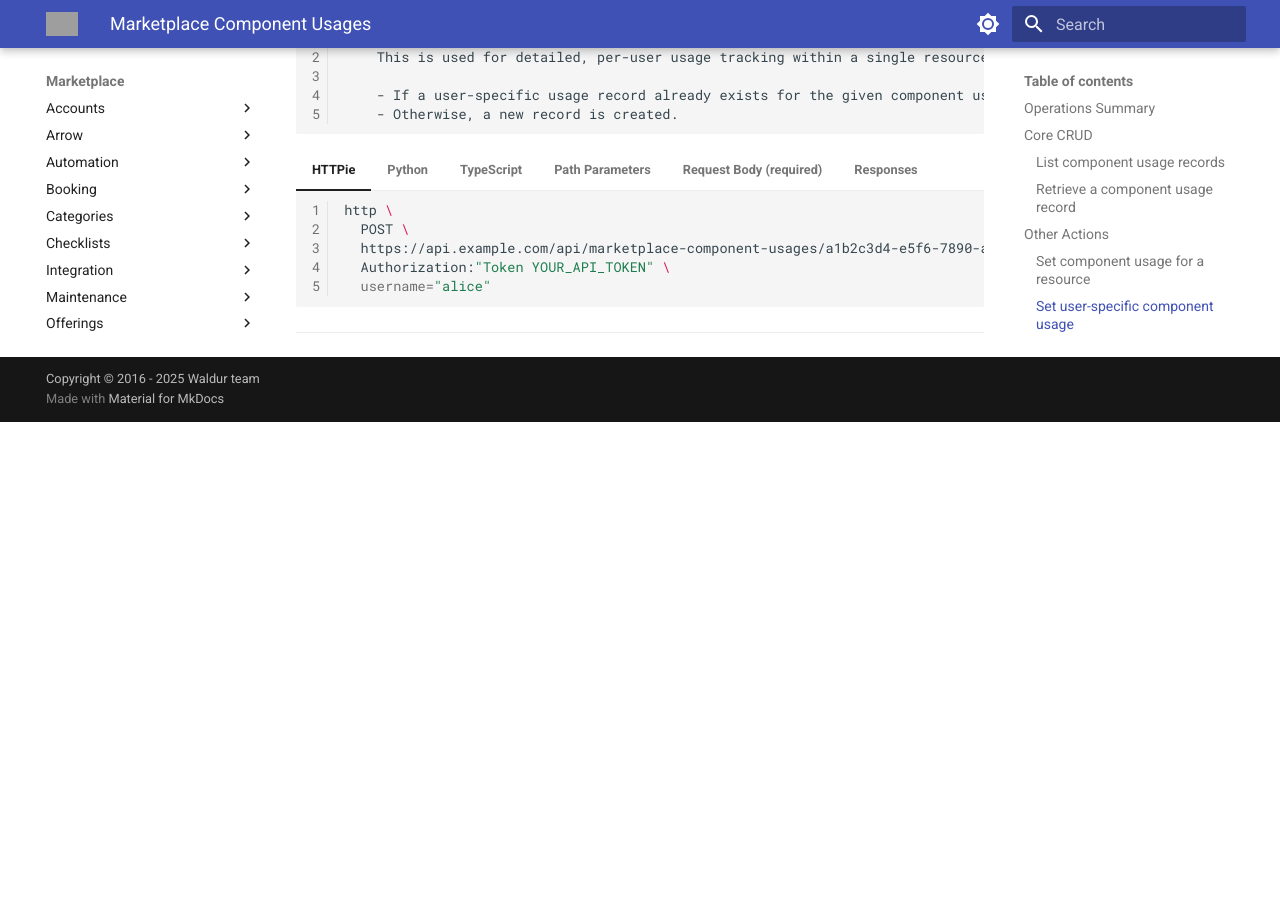
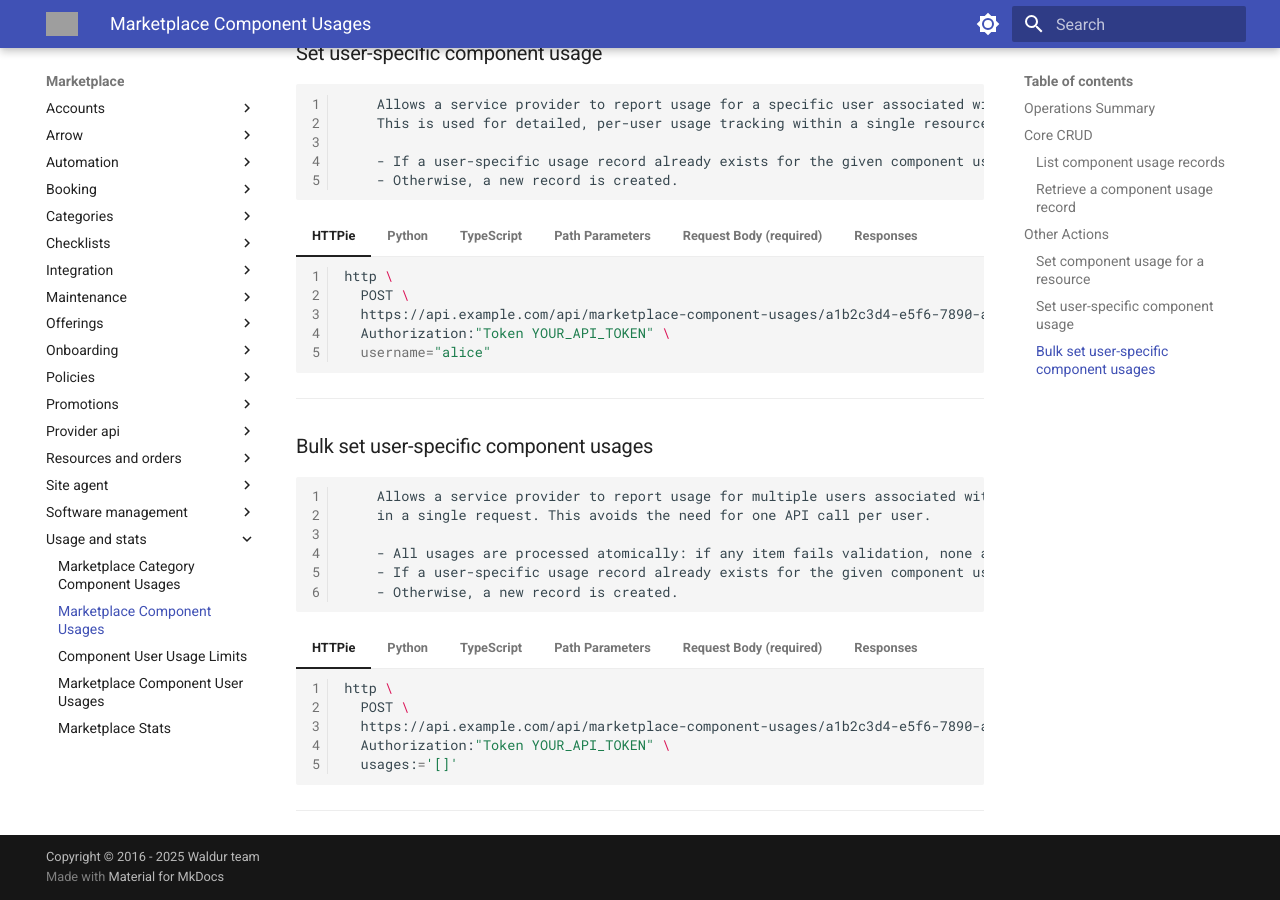
Before and after one commit to waldur/api-docs, an MkDocs documentation site: the page built from docs/marketplace/usage-and-stats/component-usages.md, in a window 1280 px wide and 900 px high, scrolled down 1903 px. Built offline with MkDocs 1.6.1 and Material for MkDocs 9.7.7, drawn with Linux system fonts in a browser that asks for light colours; the version menu is left out; before the commit the page ends 2325 px from its top, so only the background shows below that; some of the changed text lies outside the part shown; grey boxes are pictures that could not be loaded.

Commit message:
docs: Auto-generate API reference from https://code.opennodecloud.com/waldur/waldur-sdk-docs-generator

````diff
--- a/docs/marketplace/usage-and-stats/component-usages.md
+++ b/docs/marketplace/usage-and-stats/component-usages.md
@@ -10,6 +10,7 @@
 | **Other Actions** | | |
 | <span class="http-badge http-post">POST</span> | `/api/marketplace-component-usages/set_usage/` | [Set component usage for a resource](#set-component-usage-for-a-resource) |
 | <span class="http-badge http-post">POST</span> | `/api/marketplace-component-usages/{uuid}/set_user_usage/` | [Set user-specific component usage](#set-user-specific-component-usage) |
+| <span class="http-badge http-post">POST</span> | `/api/marketplace-component-usages/{uuid}/set_user_usages/` | [Bulk set user-specific component usages](#bulk-set-user-specific-component-usages) |
 
 ---
 ## Core CRUD
@@ -393,3 +394,99 @@ Returns the details of a specific component usage record.
 
 
 ---
+
+### Bulk set user-specific component usages
+
+
+        Allows a service provider to report usage for multiple users associated with a resource's component
+        in a single request. This avoids the need for one API call per user.
+
+        - All usages are processed atomically: if any item fails validation, none are persisted.
+        - If a user-specific usage record already exists for the given component usage, it will be updated.
+        - Otherwise, a new record is created.
+
+
+
+=== "HTTPie"
+
+    ```bash
+    http \
+      POST \
+      https://api.example.com/api/marketplace-component-usages/a1b2c3d4-e5f6-7890-abcd-ef1234567890/set_user_usages/ \
+      Authorization:"Token YOUR_API_TOKEN" \
+      usages:='[]'
+    ```
+
+=== "Python"
+
+    ```python
+    from waldur_api_client.client import AuthenticatedClient
+    from waldur_api_client.models.component_user_usage_bulk_create_request import ComponentUserUsageBulkCreateRequest # (1)
+    from waldur_api_client.api.marketplace_component_usages import marketplace_component_usages_set_user_usages # (2)
+
+    client = AuthenticatedClient(
+        base_url="https://api.example.com", token="YOUR_API_TOKEN"
+    )
+
+    body_data = ComponentUserUsageBulkCreateRequest(
+        usages=[]
+    )
+    response = marketplace_component_usages_set_user_usages.sync(
+        uuid="a1b2c3d4-e5f6-7890-abcd-ef1234567890",
+        client=client,
+        body=body_data
+    )
+
+    print(response)
+    ```
+
+
+    1.  **Model Source:** [`ComponentUserUsageBulkCreateRequest`](https://github.com/waldur/py-client/blob/main/waldur_api_client/models/component_user_usage_bulk_create_request.py)
+    2.  **API Source:** [`marketplace_component_usages_set_user_usages`](https://github.com/waldur/py-client/blob/main/waldur_api_client/api/marketplace_component_usages/marketplace_component_usages_set_user_usages.py)
+
+=== "TypeScript"
+
+    ```typescript
+    import { marketplaceComponentUsagesSetUserUsages } from 'waldur-js-client';
+
+    try {
+      const response = await marketplaceComponentUsagesSetUserUsages({
+      auth: "Token YOUR_API_TOKEN",
+      path: {
+        "uuid": "a1b2c3d4-e5f6-7890-abcd-ef1234567890"
+      },
+      body: {
+        "usages": []
+      }
+    });
+      console.log('Success:', response);
+    } catch (error) {
+      console.error('Error:', error);
+    }
+    ```
+
+
+=== "Path Parameters"
+
+    | Name | Type | Required |
+    |---|---|---|
+    | `uuid` | string (uuid) | ✓ |
+
+
+=== "Request Body (required)"
+
+    | Field | Type | Required | Description |
+    |---|---|---|---|
+    | `usages` | array of objects | ✓ |  |
+    | `usages.usage` | string (decimal) |  |  |
+    | `usages.username` | string | ✓ |  |
+    | `usages.user` | string (uri) |  |  |
+    | `usages.date` | string (date-time) |  | Date for usage reporting (staff and service providers for limit-based components). If not provided, current date is used. |
+
+
+=== "Responses"
+
+    **`201`** - No response body
+
+
+---
````
Also changed, not shown: docs/core/system-configuration/override-settings.md (+0 -2 lines), docs/support-and-operations/support-and-issues/chat.md (+1 -1 lines).
